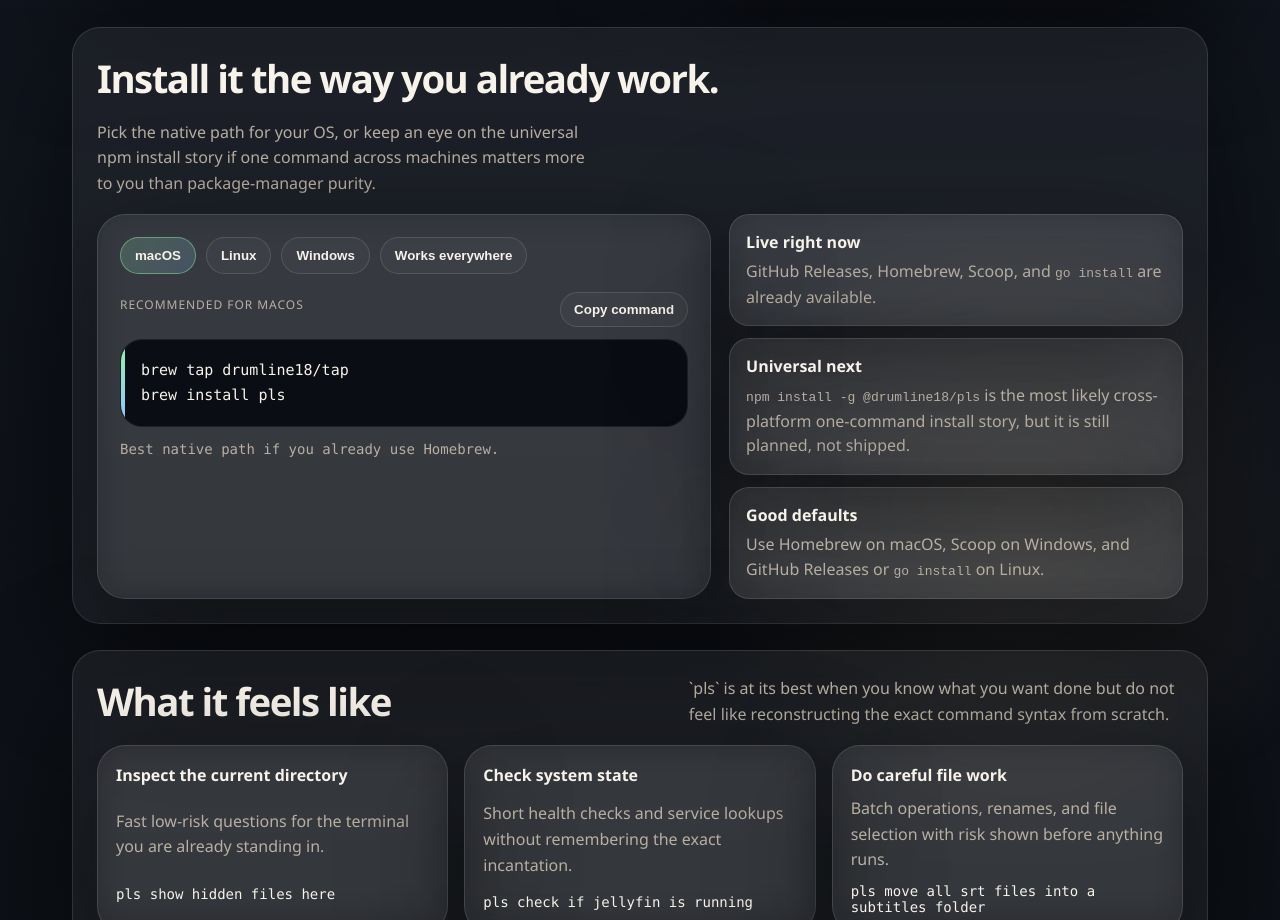
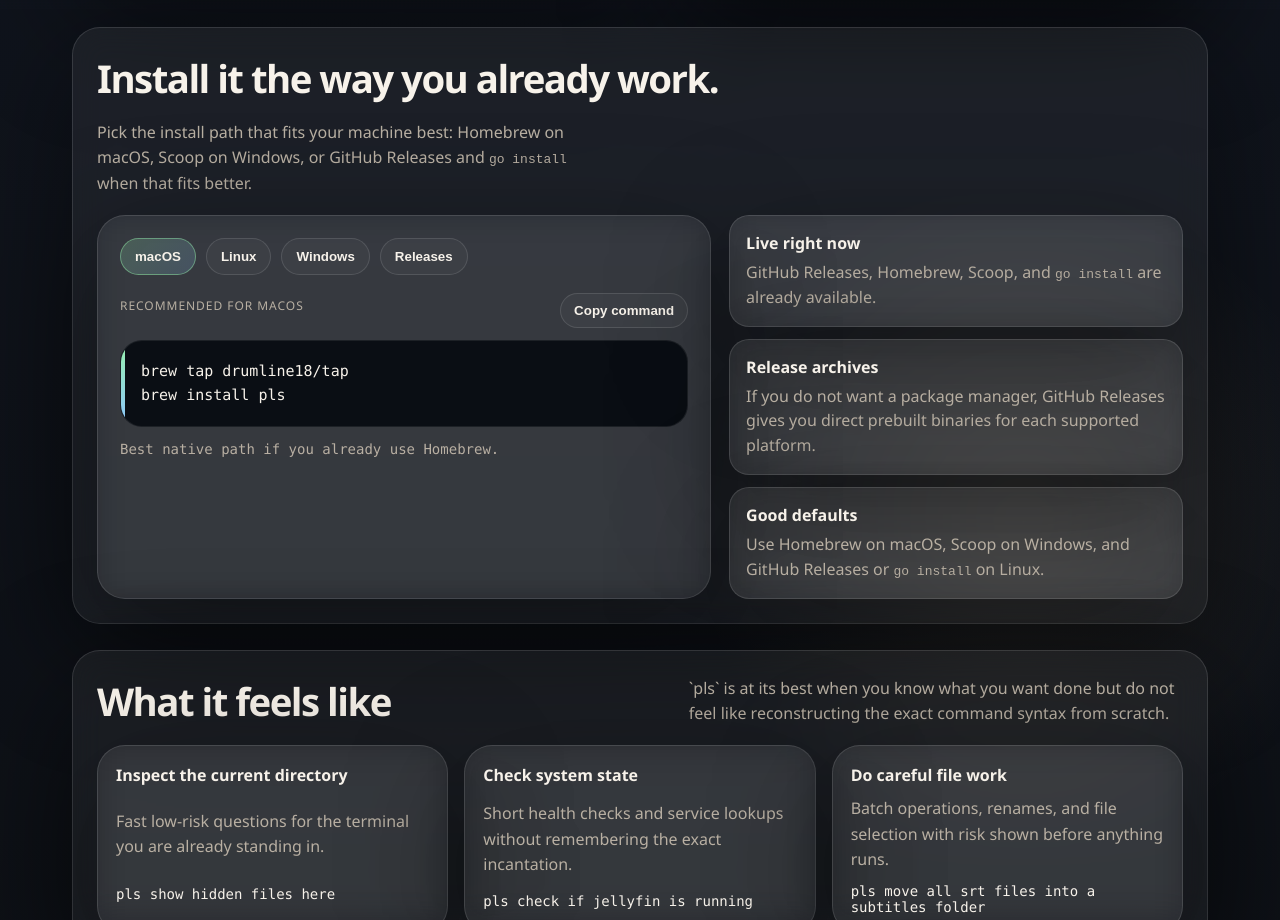
Before and after one commit to drumline18/pls, a plain HTML site: page docs/index.html in a window 1280 px wide. Shown: the part 791-1711 px from the top of the page. Drawn offline with Linux system fonts and the light colour scheme.

Commit message:
Remove unreleased install paths from docs and site

```diff
--- a/docs/index.html
+++ b/docs/index.html
@@ -493,7 +493,7 @@
           <h2>Install it the way you already work.</h2>
         </div>
         <p>
-          Pick the native path for your OS, or keep an eye on the universal npm install story if one command across machines matters more to you than package-manager purity.
+          Pick the install path that fits your machine best: Homebrew on macOS, Scoop on Windows, or GitHub Releases and <code>go install</code> when that fits better.
         </p>
       </div>
 
@@ -503,7 +503,7 @@
             <button class="tab active" data-target="macos">macOS</button>
             <button class="tab" data-target="linux">Linux</button>
             <button class="tab" data-target="windows">Windows</button>
-            <button class="tab" data-target="universal">Works everywhere</button>
+            <button class="tab" data-target="releases">Releases</button>
           </div>
 
           <div class="copy-row">
@@ -529,8 +529,8 @@ brew install pls</pre>
             <p>GitHub Releases, Homebrew, Scoop, and <code>go install</code> are already available.</p>
           </div>
           <div class="note">
-            <strong>Universal next</strong>
-            <p><code>npm install -g @drumline18/pls</code> is the most likely cross-platform one-command install story, but it is still planned, not shipped.</p>
+            <strong>Release archives</strong>
+            <p>If you do not want a package manager, GitHub Releases gives you direct prebuilt binaries for each supported platform.</p>
           </div>
           <div class="note">
             <strong>Good defaults</strong>
@@ -592,10 +592,10 @@ brew install pls</pre>
         command: 'scoop bucket add drumline18 https://github.com/drumline18/scoop-bucket\nscoop install pls',
         description: 'Best native path on Windows if you already use Scoop.'
       },
-      universal: {
-        label: 'Works everywhere (planned)',
-        command: 'npm install -g @drumline18/pls',
-        description: 'The ideal universal install story if npm distribution is added.'
+      releases: {
+        label: 'Direct downloads from GitHub Releases',
+        command: 'open https://github.com/drumline18/pls/releases',
+        description: 'Best if you want the release binaries directly instead of using a package manager.'
       }
     };
 
```
Also changed, not shown: README.md.
